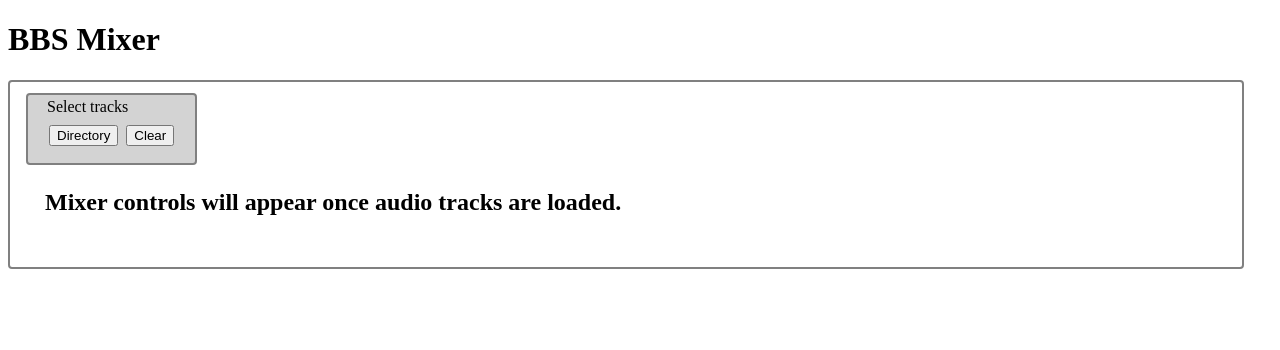
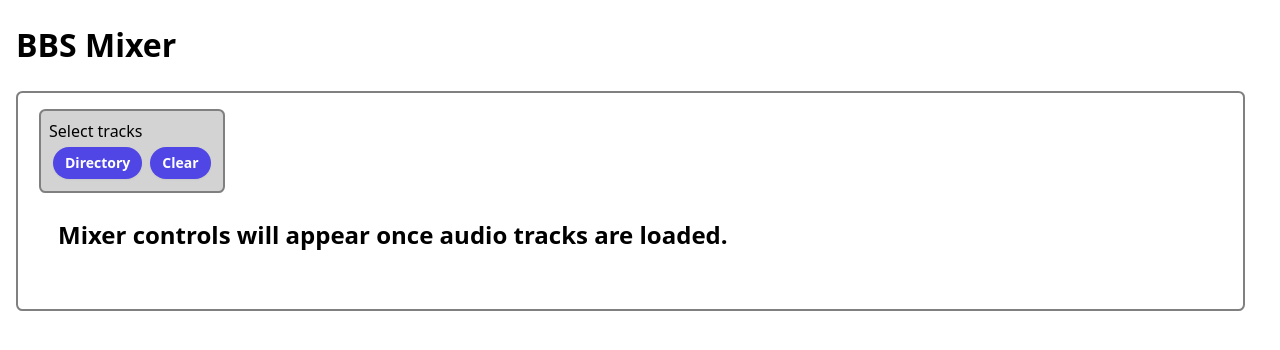
Before and after one commit to music-practice-tools/bbs-mixer, a SvelteKit app: page / in a window 1280 px wide. Shown: the top 350 px of the page. Built offline with nearby package versions, Linux system fonts and the light colour scheme.

Commit message:
CSS normalise

```diff
--- a/src/app.html
+++ b/src/app.html
@@ -1,12 +1,41 @@
 <!doctype html>
 <html lang="en">
+
 
 <head>
 	<meta charset="utf-8" />
 	<link rel="icon" href="%sveltekit.assets%/favicon.png" />
+	<link rel="stylesheet" href="%sveltekit.assets%/preflight.css" />
 	<meta name="viewport" content="width=device-width, initial-scale=1" />
 	%sveltekit.head%
 </head>
+
+<style>
+	button {
+		font-weight: 600;
+		font-size: 0.875rem;
+		line-height: 1.25rem;
+		padding-top: 0.375rem;
+		padding-bottom: 0.375rem;
+		padding-left: 0.75rem;
+		padding-right: 0.75rem;
+		-webkit-appearance: button;
+		appearance: button;
+		color: rgb(255 255 255 / 1);
+		background-color: rgb(79 70 229 / 1);
+		border-radius: 9999px;
+
+		--tw-shadow: 0 1px 2px 0 rgb(0 0 0 / 0.05);
+		--tw-ring-offset-shadow: 0 0 #0000;
+		--tw-ring-shadow: 0 0 #0000;
+		box-shadow: var(--tw-ring-offset-shadow, 0 0 #0000), var(--tw-ring-shadow, 0 0 #0000), var(--tw-shadow);
+	}
+
+	button:disabled {
+		opacity: 0.25;
+		filter: grayscale(80%);
+	}
+</style>
 
 <body data-sveltekit-preload-data="hover">
 	<div style="display: contents">%sveltekit.body%</div>
--- a/src/lib/Fader.svelte
+++ b/src/lib/Fader.svelte
@@ -71,9 +71,13 @@
     vertical-align: top;
   }
   .label {
-    height: 2.4em;
+    display: inline-flex;
+    justify-content: center;
+    align-items: center;
+    line-height: 1.2rem;
+    height: 3.2em;
     overflow: hidden;
-    width: fit-content;
+    width: 100%;
     padding: 3px;
     border: solid black 1px;
     border-radius: 3px;
--- a/src/lib/MainStrip.svelte
+++ b/src/lib/MainStrip.svelte
@@ -7,15 +7,13 @@
   export let id = 'main'
   export let canPlay = false
 
-  $: console.log(canPlay)
   const audioContext = getContext('audioContext')
   const mainBus = getContext('mainBus')
   const solo$ = getContext('solo$')
   const mute$ = getContext('mute$')
 </script>
 
-<div
-  data-canplay={canPlay}>
+<div data-canplay={canPlay}>
   <Strip
     {id}
     {className}
--- a/src/lib/Mixer.svelte
+++ b/src/lib/Mixer.svelte
@@ -39,16 +39,26 @@
 </div>
 
 <style>
+  :global(body) {
+    padding-left: 1em;
+    padding-right: 1em;
+  }
   :global(.component) {
     border: 2px solid gray;
-    padding: 3px;
-    border-radius: 4px;
+    padding: 0.5em;
+    border-radius: 0.4em;
   }
   :global(.fader) {
     padding: 2px;
   }
+  :global(.channel-strip) {
+    max-width: 6.5em;
+    min-width: 6.5em;
+    margin: 0.3em;
+  }
   :global(#main) {
-    padding-left: 1em;
+    max-width: 8em;
+    min-width: 8em;
   }
   :global(#media-selector) {
     margin-left: 5px;
@@ -59,11 +69,6 @@
   :global(#channels) {
     border: 0px;
     width: 90vw;
-  }
-  #mixer {
-    display: flex;
-    width: 95vw;
-    padding: 0.5em;
   }
   :global(.media-selector),
   :global(.main-strip),
@@ -76,4 +81,9 @@
   :global(.channel-strip):nth-of-type(even) {
     background-color: silver;
   }
+  #mixer {
+    display: flex;
+    width: 96vw;
+    padding: 0.5em;
+  }
 </style>
--- a/src/lib/Strip.svelte
+++ b/src/lib/Strip.svelte
@@ -104,10 +104,8 @@
 <div
   class="component {className}"
   {id}>
-  <div class="slot">
+  <div class="controls">
     <slot></slot>
-  </div>
-  <div class="controls">
     {#if hasSolo}
       <label
         ><input
@@ -130,19 +128,12 @@
 </div>
 
 <style>
-  .strip {
-    max-width: 70px;
-    min-width: 70px;
-    margin: 5px;
-  }
   .strip :global(input[type='range']) {
     height: 20em;
   }
-  .slot {
-    padding-top: 0.5em;
-    padding-bottom: 0.5em;
-  }
   .controls {
+    display: flex;
+    flex-direction: column;
     padding-top: 0.5em;
     padding-bottom: 0.5em;
   }
--- a/src/lib/Transport.svelte
+++ b/src/lib/Transport.svelte
@@ -88,6 +88,7 @@
   button {
     margin: 4px;
     font-size: large;
+    font-family: serif; /* stops annoying blue background in unicode chars*/
   }
   .component {
     padding-left: 1em;
--- a/src/routes/+page.svelte
+++ b/src/routes/+page.svelte
@@ -7,4 +7,9 @@
 <Mixer />
 
 <style>
+  h1 {
+    font-size: 2em;
+    font-weight: bold;
+    margin-block: 0.67em;
+  }
 </style>
--- /dev/null
+++ b/static/preflight.css
@@ -0,0 +1,433 @@
+/*
+Tailwind 3.4.4 preflight normalize and reset
+
+1. Prevent padding and border from affecting element width. (https://github.com/mozdevs/cssremedy/issues/4)
+2. Allow adding a border to an element by just adding a border-width. (https://github.com/tailwindcss/tailwindcss/pull/116)
+*/
+
+*,
+::before,
+::after {
+    box-sizing: border-box;
+    /* 1 */
+    border-width: 0;
+    /* 2 */
+    border-style: solid;
+    /* 2 */
+    border-color: currentColor;
+    /* 2 */
+}
+
+::before,
+::after {
+    --tw-content: '';
+}
+
+/*
+1. Use a consistent sensible line-height in all browsers.
+2. Prevent adjustments of font size after orientation changes in iOS.
+3. Use a more readable tab size.
+4. Use the user's configured `sans` font-family by default.
+5. Use the user's configured `sans` font-feature-settings by default.
+6. Use the user's configured `sans` font-variation-settings by default.
+7. Disable tap highlights on iOS
+*/
+
+html,
+:host {
+    line-height: 1.5;
+    /* 1 */
+    -webkit-text-size-adjust: 100%;
+    /* 2 */
+    -moz-tab-size: 4;
+    /* 3 */
+    tab-size: 4;
+    /* 3 */
+    font-family: ui-sans-serif, system-ui, sans-serif, "Apple Color Emoji", "Segoe UI Emoji", "Segoe UI Symbol", "Noto Color Emoji";
+    /* 4 */
+    font-feature-settings: normal;
+    /* 5 */
+    font-variation-settings: normal;
+    /* 6 */
+    -webkit-tap-highlight-color: transparent;
+    /* 7 */
+}
+
+/*
+1. Remove the margin in all browsers.
+2. Inherit line-height from `html` so users can set them as a class directly on the `html` element.
+*/
+
+body {
+    margin: 0;
+    /* 1 */
+    line-height: inherit;
+    /* 2 */
+}
+
+/*
+1. Add the correct height in Firefox.
+2. Correct the inheritance of border color in Firefox. (https://bugzilla.mozilla.org/show_bug.cgi?id=190655)
+3. Ensure horizontal rules are visible by default.
+*/
+
+hr {
+    height: 0;
+    /* 1 */
+    color: inherit;
+    /* 2 */
+    border-top-width: 1px;
+    /* 3 */
+}
+
+/*
+Add the correct text decoration in Chrome, Edge, and Safari.
+*/
+
+abbr:where([title]) {
+    text-decoration: underline dotted;
+}
+
+/*
+Remove the default font size and weight for headings.
+*/
+
+h1,
+h2,
+h3,
+h4,
+h5,
+h6 {
+    font-size: inherit;
+    font-weight: inherit;
+}
+
+/*
+Reset links to optimize for opt-in styling instead of opt-out.
+*/
+
+a {
+    color: inherit;
+    text-decoration: inherit;
+}
+
+/*
+Add the correct font weight in Edge and Safari.
+*/
+
+b,
+strong {
+    font-weight: bolder;
+}
+
+/*
+1. Use the user's configured `mono` font-family by default.
+2. Use the user's configured `mono` font-feature-settings by default.
+3. Use the user's configured `mono` font-variation-settings by default.
+4. Correct the odd `em` font sizing in all browsers.
+*/
+
+code,
+kbd,
+samp,
+pre {
+    font-family: ui-monospace, SFMono-Regular, Menlo, Monaco, Consolas, "Liberation Mono", "Courier New", monospace;
+    /* 1 */
+    font-feature-settings: normal;
+    /* 2 */
+    font-variation-settings: normal;
+    /* 3 */
+    font-size: 1em;
+    /* 4 */
+}
+
+/*
+Add the correct font size in all browsers.
+*/
+
+small {
+    font-size: 80%;
+}
+
+/*
+Prevent `sub` and `sup` elements from affecting the line height in all browsers.
+*/
+
+sub,
+sup {
+    font-size: 75%;
+    line-height: 0;
+    position: relative;
+    vertical-align: baseline;
+}
+
+sub {
+    bottom: -0.25em;
+}
+
+sup {
+    top: -0.5em;
+}
+
+/*
+1. Remove text indentation from table contents in Chrome and Safari. (https://bugs.chromium.org/p/chromium/issues/detail?id=999088, https://bugs.webkit.org/show_bug.cgi?id=201297)
+2. Correct table border color inheritance in all Chrome and Safari. (https://bugs.chromium.org/p/chromium/issues/detail?id=935729, https://bugs.webkit.org/show_bug.cgi?id=195016)
+3. Remove gaps between table borders by default.
+*/
+
+table {
+    text-indent: 0;
+    /* 1 */
+    border-color: inherit;
+    /* 2 */
+    border-collapse: collapse;
+    /* 3 */
+}
+
+/*
+1. Change the font styles in all browsers.
+2. Remove the margin in Firefox and Safari.
+3. Remove default padding in all browsers.
+*/
+
+button,
+input,
+optgroup,
+select,
+textarea {
+    font-family: inherit;
+    /* 1 */
+    font-feature-settings: inherit;
+    /* 1 */
+    font-variation-settings: inherit;
+    /* 1 */
+    font-size: 100%;
+    /* 1 */
+    font-weight: inherit;
+    /* 1 */
+    line-height: inherit;
+    /* 1 */
+    letter-spacing: inherit;
+    /* 1 */
+    color: inherit;
+    /* 1 */
+    margin: 0;
+    /* 2 */
+    padding: 0;
+    /* 3 */
+}
+
+/*
+Remove the inheritance of text transform in Edge and Firefox.
+*/
+
+button,
+select {
+    text-transform: none;
+}
+
+/*
+1. Correct the inability to style clickable types in iOS and Safari.
+2. Remove default button styles.
+*/
+
+button,
+input:where([type='button']),
+input:where([type='reset']),
+input:where([type='submit']) {
+    -webkit-appearance: button;
+    /* 1 */
+    background-color: transparent;
+    /* 2 */
+    background-image: none;
+    /* 2 */
+}
+
+/*
+Use the modern Firefox focus style for all focusable elements.
+*/
+
+:-moz-focusring {
+    outline: auto;
+}
+
+/*
+Remove the additional `:invalid` styles in Firefox. (https://github.com/mozilla/gecko-dev/blob/2f9eacd9d3d995c937b4251a5557d95d494c9be1/layout/style/res/forms.css#L728-L737)
+*/
+
+:-moz-ui-invalid {
+    box-shadow: none;
+}
+
+/*
+Add the correct vertical alignment in Chrome and Firefox.
+*/
+
+progress {
+    vertical-align: baseline;
+}
+
+/*
+Correct the cursor style of increment and decrement buttons in Safari.
+*/
+
+::-webkit-inner-spin-button,
+::-webkit-outer-spin-button {
+    height: auto;
+}
+
+/*
+1. Correct the odd appearance in Chrome and Safari.
+2. Correct the outline style in Safari.
+*/
+
+[type='search'] {
+    -webkit-appearance: textfield;
+    /* 1 */
+    outline-offset: -2px;
+    /* 2 */
+}
+
+/*
+Remove the inner padding in Chrome and Safari on macOS.
+*/
+
+::-webkit-search-decoration {
+    -webkit-appearance: none;
+}
+
+/*
+1. Correct the inability to style clickable types in iOS and Safari.
+2. Change font properties to `inherit` in Safari.
+*/
+
+::-webkit-file-upload-button {
+    -webkit-appearance: button;
+    /* 1 */
+    font: inherit;
+    /* 2 */
+}
+
+/*
+Add the correct display in Chrome and Safari.
+*/
+
+summary {
+    display: list-item;
+}
+
+/*
+Removes the default spacing and border for appropriate elements.
+*/
+
+blockquote,
+dl,
+dd,
+h1,
+h2,
+h3,
+h4,
+h5,
+h6,
+hr,
+figure,
+p,
+pre {
+    margin: 0;
+}
+
+fieldset {
+    margin: 0;
+    padding: 0;
+}
+
+legend {
+    padding: 0;
+}
+
+ol,
+ul,
+menu {
+    list-style: none;
+    margin: 0;
+    padding: 0;
+}
+
+/*
+Reset default styling for dialogs.
+*/
+dialog {
+    padding: 0;
+}
+
+/*
+Prevent resizing textareas horizontally by default.
+*/
+
+textarea {
+    resize: vertical;
+}
+
+/*
+1. Reset the default placeholder opacity in Firefox. (https://github.com/tailwindlabs/tailwindcss/issues/3300)
+2. Set the default placeholder color to the user's configured gray 400 color.
+*/
+
+input::placeholder,
+textarea::placeholder {
+    opacity: 1;
+    /* 1 */
+    color: #9ca3af;
+    /* 2 */
+}
+
+/*
+Set the default cursor for buttons.
+*/
+
+button,
+[role="button"] {
+    cursor: pointer;
+}
+
+/*
+Make sure disabled buttons don't get the pointer cursor.
+*/
+:disabled {
+    cursor: default;
+}
+
+/*
+1. Make replaced elements `display: block` by default. (https://github.com/mozdevs/cssremedy/issues/14)
+2. Add `vertical-align: middle` to align replaced elements more sensibly by default. (https://github.com/jensimmons/cssremedy/issues/14#issuecomment-634934210)
+   This can trigger a poorly considered lint error in some tools but is included by design.
+*/
+
+img,
+svg,
+video,
+canvas,
+audio,
+iframe,
+embed,
+object {
+    display: block;
+    /* 1 */
+    vertical-align: middle;
+    /* 2 */
+}
+
+/*
+Constrain images and videos to the parent width and preserve their intrinsic aspect ratio. (https://github.com/mozdevs/cssremedy/issues/14)
+*/
+
+img,
+video {
+    max-width: 100%;
+    height: auto;
+}
+
+/* Make elements with the HTML hidden attribute stay hidden by default */
+[hidden] {
+    display: none;
+}
```
Also changed, not shown: src/lib/ChannelStrip.svelte (+11 -2 lines).
